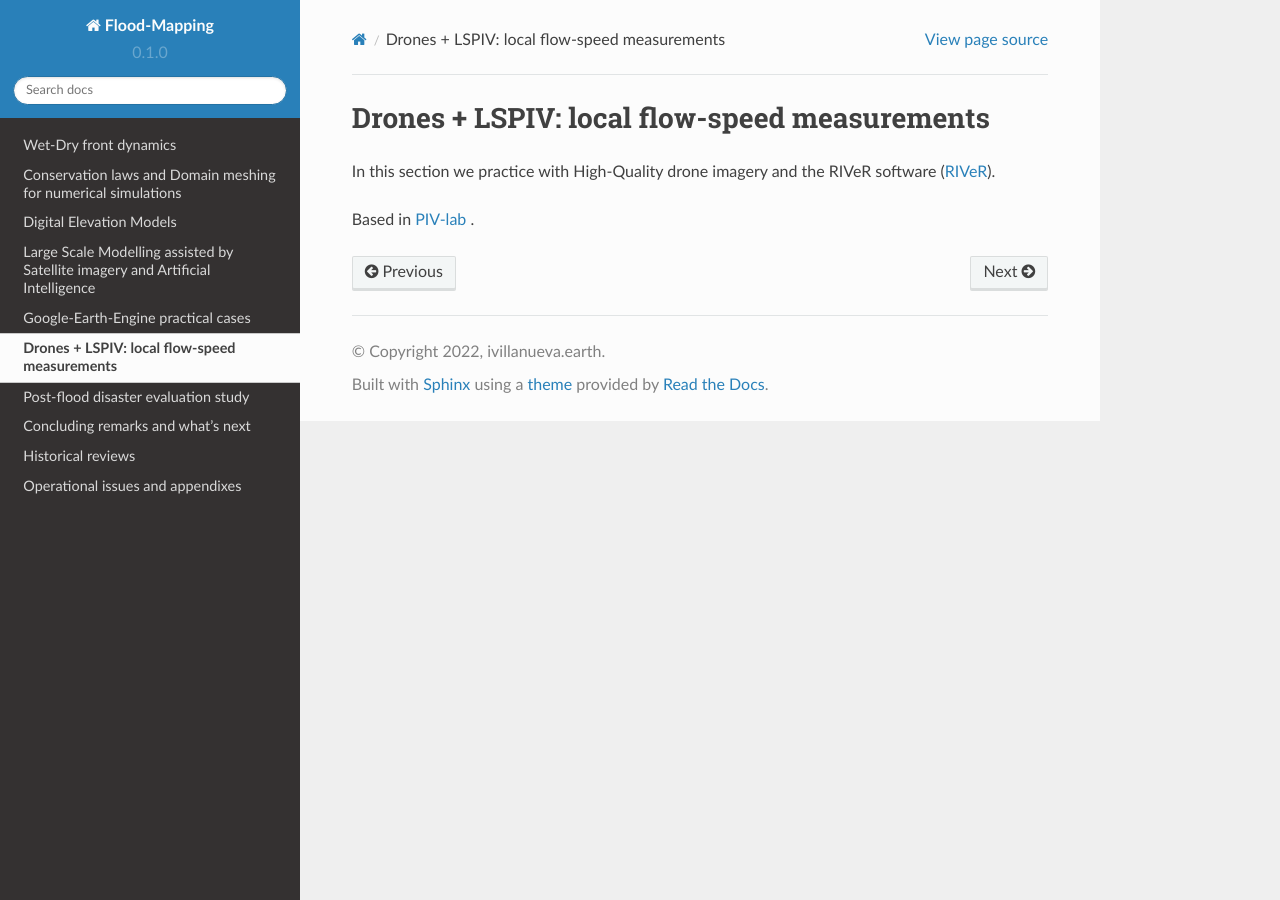
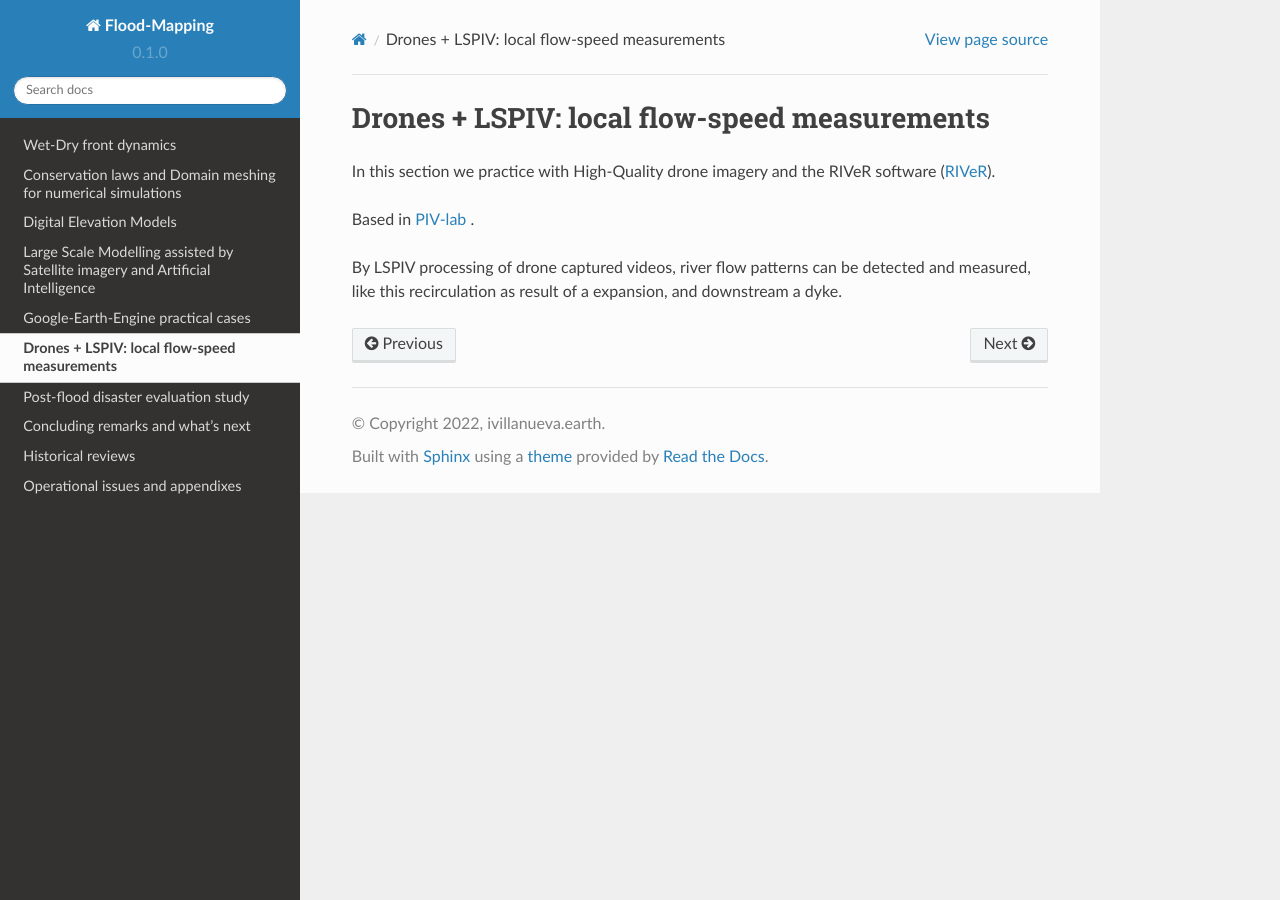
Before and after one commit to ivillamadrid/FloodMapping, a Sphinx documentation site: the page built from docs/source/drones.rst, in a window 1280 px wide. Built offline with Sphinx 7.4.7 and the Read the Docs theme 2.0.0, drawn with Linux system fonts in a browser that asks for light colours.

Commit message:
Update drones.rst

```diff
--- a/docs/source/drones.rst
+++ b/docs/source/drones.rst
@@ -8,3 +8,7 @@ In this section we practice with High-Quality drone imagery and the RIVeR softwa
 Based in `PIV-lab`_ .
 
 .. _PIV-lab: https://pivlab.blogspot.com/
+
+
+By LSPIV processing of drone captured videos, river flow patterns can be detected and measured, like this recirculation as result of a expansion,
+and downstream a dyke.
```
